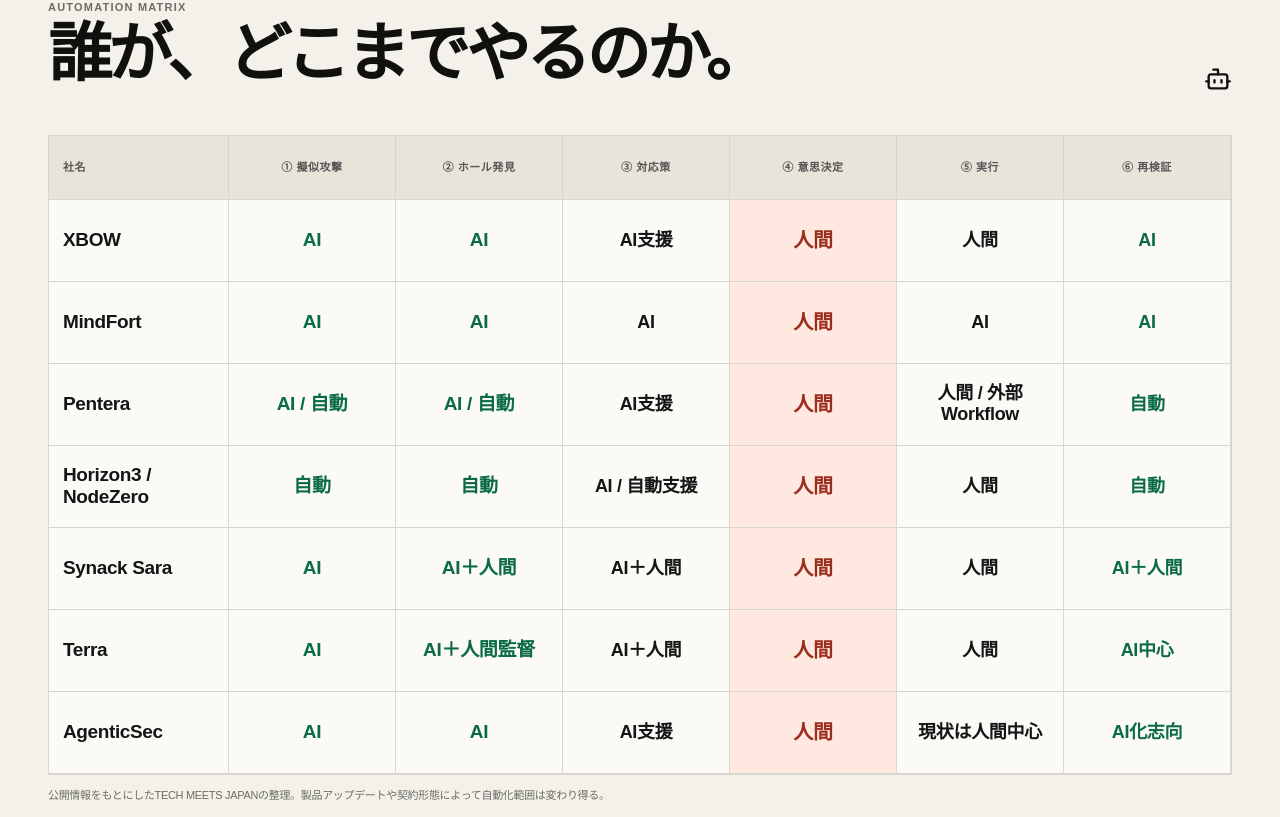
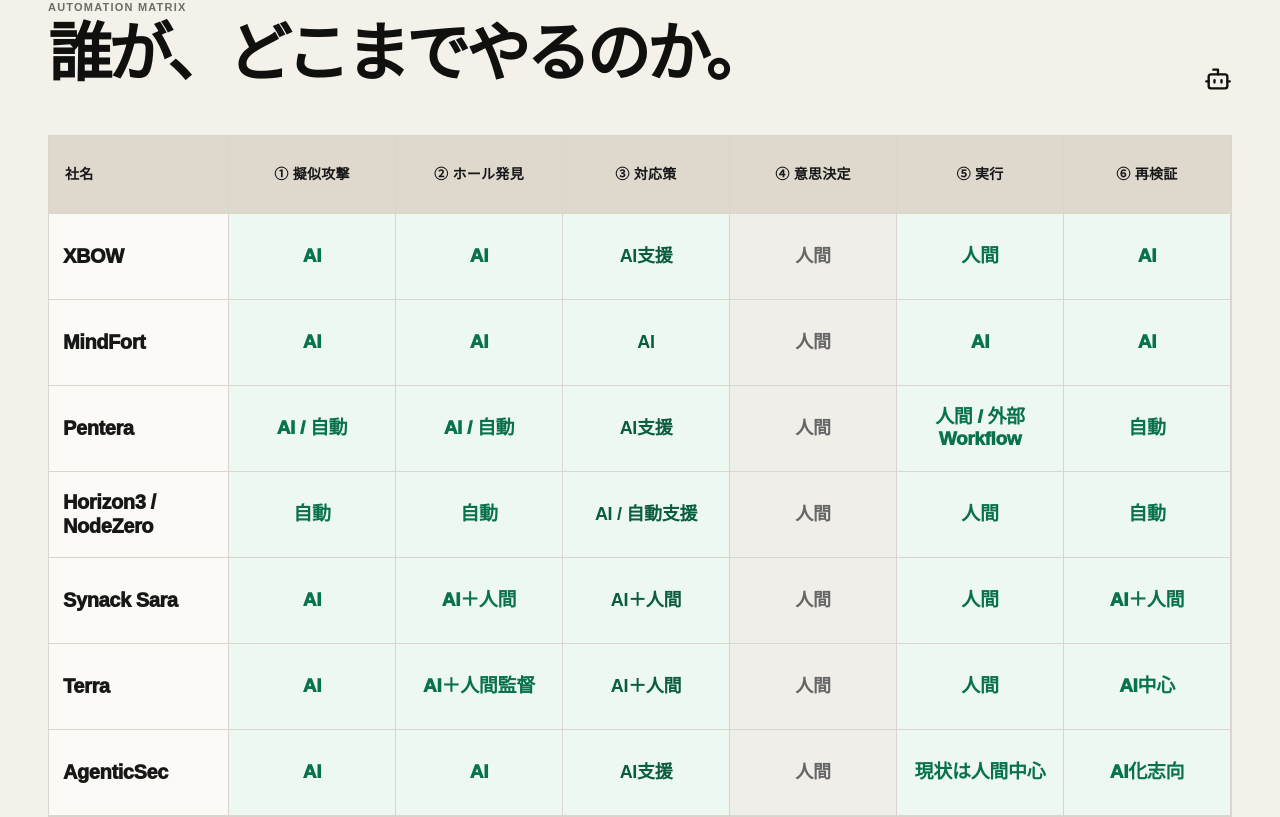
Before and after one commit to yasu-kai/tech-meets-japan, a Next.js app: page /research/offensive-ai in a window 1280 px wide. Shown: the part 1580-2397 px from the top of the page. Built offline with nearby package versions, Linux system fonts and the light colour scheme.

Commit message:
Shift automation matrix visual emphasis from human to AI

```diff
--- a/app/globals.css
+++ b/app/globals.css
@@ -473,38 +473,41 @@
 .automation-head,.automation-row{display:grid;grid-template-columns:180px repeat(6,minmax(140px,1fr));min-width:1120px}
 .automation-head>*{
   display:flex;align-items:center;justify-content:center;
-  min-height:64px;padding:12px 14px;
+  min-height:78px;padding:14px 16px;
   border-right:1px solid var(--line);border-bottom:1px solid var(--line);
-  background:#e9e4da;color:#555;
-  font-size:11px;font-weight:900;line-height:1.25;letter-spacing:.05em;text-align:center
+  background:#ded8cd;color:#171717;
+  font-size:14px;font-weight:950;line-height:1.2;letter-spacing:.02em;text-align:center
 }
 .automation-head>*:first-child{justify-content:flex-start;text-align:left}
 .automation-row>*{
   display:flex;align-items:center;justify-content:center;
-  min-height:82px;padding:16px 14px;
+  min-height:86px;padding:16px 14px;
   border-right:1px solid var(--line);border-bottom:1px solid var(--line);
-  background:#fbfaf6;color:#151515;
-  font-size:18px;font-weight:800;line-height:1.2;text-align:center
+  background:#fbfaf6;color:#171717;
+  font-size:18px;font-weight:850;line-height:1.2;text-align:center
 }
 .automation-row strong{
   justify-content:flex-start;text-align:left;
-  font-size:19px;font-weight:900;letter-spacing:-.02em
+  font-size:20px;font-weight:950;letter-spacing:-.02em
+}
+.automation-row span{
+  background:#eef8f2;color:#08724a
 }
 .automation-row .human-cell{
-  background:#ffe8df;color:#9b2f1f;
-  font-size:20px;font-weight:950
+  background:#f0eee9;color:#666;
+  font-size:18px;font-weight:800
 }
 .automation-row span:nth-child(2),
 .automation-row span:nth-child(3),
+.automation-row span:nth-child(6),
 .automation-row span:nth-child(7){
-  color:#0b6b45
+  color:#08724a;font-size:19px;font-weight:950
 }
-.automation-row span:nth-child(2),
-.automation-row span:nth-child(3){
-  font-size:19px
+.automation-row span:nth-child(4){
+  color:#0a5d3f;font-weight:900
 }
-.automation-row:hover>*{background:#f4f0e7}
-.automation-row:hover .human-cell{background:#ffdcd0}
+.automation-row:hover>*{filter:brightness(.985)}
+.automation-row:hover .human-cell{background:#ebe8e2}
 .research-note{font-size:11px;line-height:1.55;color:var(--muted);margin-top:12px}
 .offsec-company-grid{display:grid;grid-template-columns:1fr 1fr;gap:1px;background:var(--line);border:1px solid var(--line)}
 .offsec-company-grid article{background:#fbfaf6;padding:22px}
```
